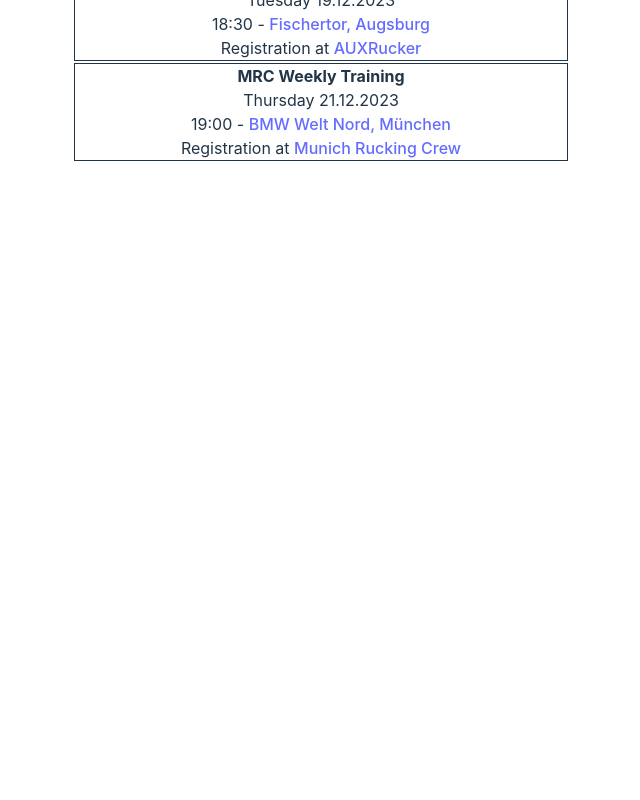
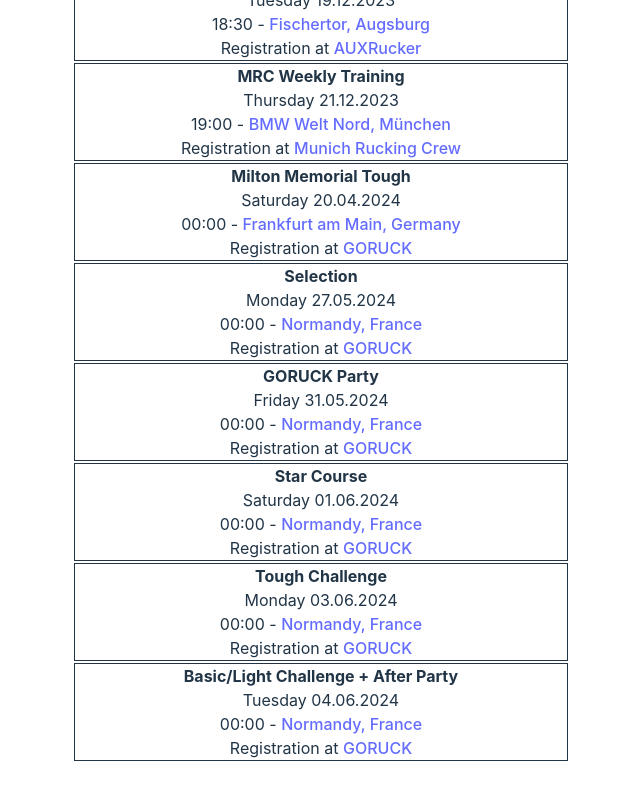
Before and after one commit to barefootstache/MyRuckClub, a Vue app: page / in a window 1280 px wide. Shown: the part 1806-2606 px from the top of the page, without its empty margins (339-979 px from the left). Before the commit the page ends 2014 px from the top, so only its background shows below. Built offline with nearby package versions, Linux system fonts and the light colour scheme.

Commit message:
feat: add goruck events 2024

```diff
--- a/src/assets/events.db.ts
+++ b/src/assets/events.db.ts
@@ -49,6 +49,12 @@
   createClubEvent('2023-12-16', 'munichruckingcrew', {name: 'Christmas Market Ruck', time: '16:00', location: 'TBA'}),
   createClubEvent('2023-12-19', 'auxruckers'),
   createClubEvent('2023-12-21', 'munichruckingcrew'),
+  createClubEvent('2024-04-20', 'goruck', {name: 'Milton Memorial Tough', location: 'Frankfurt am Main, Germany', lat: 50.11228, long: 8.67662}),
+  createClubEvent('2024-05-27', 'goruck', {name: 'Selection', location: 'Normandy, France', lat: 49.37785, long: -0.89874}),
+  createClubEvent('2024-05-31', 'goruck', {name: 'GORUCK Party', location: 'Normandy, France', lat: 49.37785, long: -0.89874}),
+  createClubEvent('2024-06-01', 'goruck', {name: 'Star Course', location: 'Normandy, France', lat: 49.37785, long: -0.89874}),
+  createClubEvent('2024-06-03', 'goruck', {name: 'Tough Challenge', location: 'Normandy, France', lat: 49.37785, long: -0.89874}),
+  createClubEvent('2024-06-04', 'goruck', {name: 'Basic/Light Challenge + After Party', location: 'Normandy, France', lat: 49.37785, long: -0.89874}),
 ]
 
 /**
```
